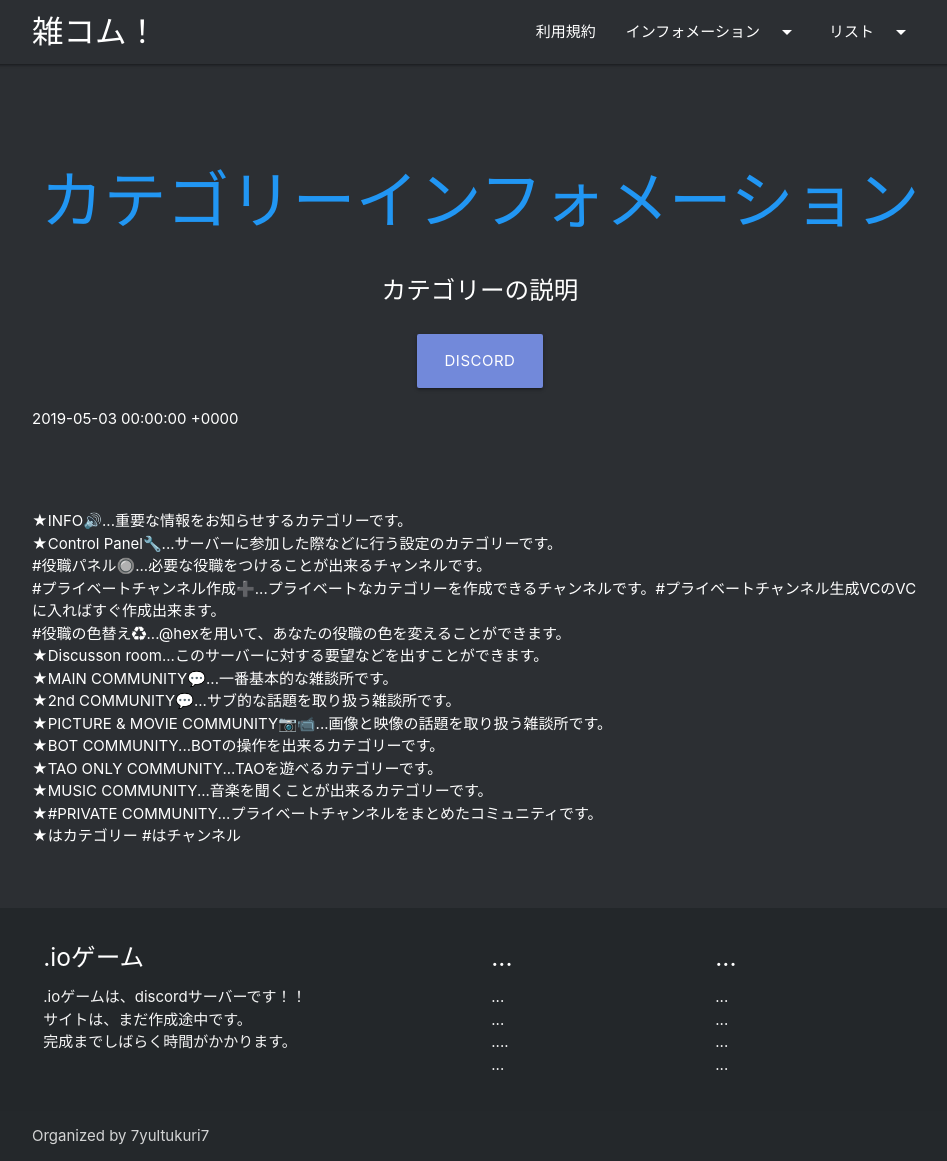
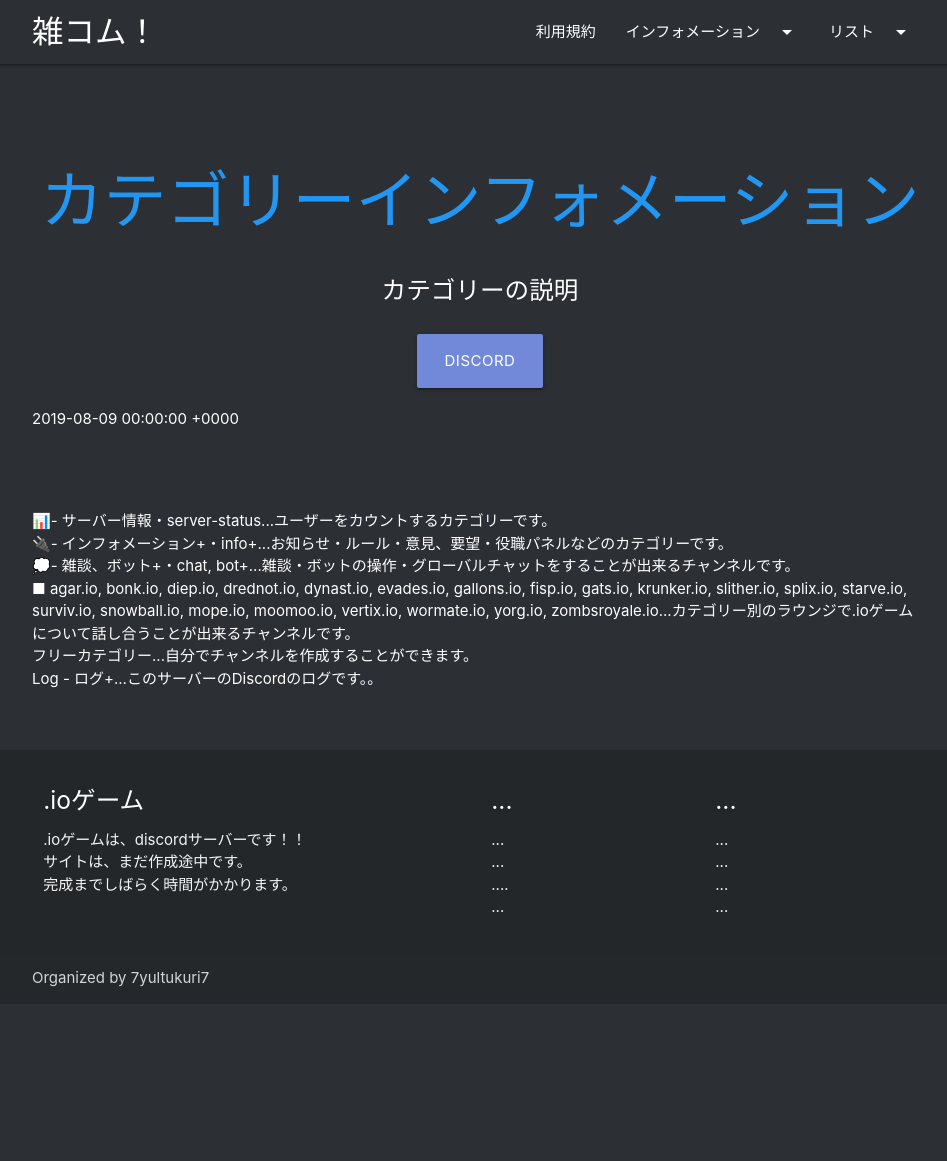
Before and after one commit to 7yultukuri7/iogame-site, a Jekyll site: the page built from docs/_pages/category infomation.html, in a window 1280 px wide. Shown: the whole page, without its empty margins (160-1107 px from the left). Built offline with Jekyll 4.4.1, drawn with Linux system fonts in a browser that asks for light colours; nearby versions of some CDN libraries; after the commit the page ends 1004 px from its top, so only the background shows below that.

Commit message:
Update category infomation.html

```diff
--- a/docs/_pages/category infomation.html
+++ b/docs/_pages/category infomation.html
@@ -7,33 +7,17 @@
   - /category-infomation
   - /カテゴリインフォメーション
   - /category-info
-date: 2019-05-03
+date: 2019-08-09
 ---
 
-★INFO🔊...重要な情報をお知らせするカテゴリーです。<br>
+📊- サーバー情報・server-status...ユーザーをカウントするカテゴリーです。<br>
 
-★Control Panel🔧...サーバーに参加した際などに行う設定のカテゴリーです。<br>
+🔌- インフォメーション+・info+...お知らせ・ルール・意見、要望・役職パネルなどのカテゴリーです。<br>
 
-#役職パネル🔘...必要な役職をつけることが出来るチャンネルです。<br>
+💭-  雑談、ボット+・chat, bot+...雑談・ボットの操作・グローバルチャットをすることが出来るチャンネルです。<br>
 
-#プライベートチャンネル作成➕...プライベートなカテゴリーを作成できるチャンネルです。#プライベートチャンネル生成VCのVCに入ればすぐ作成出来ます。<br>
+■ agar.io, bonk.io, diep.io, drednot.io, dynast.io, evades.io, gallons.io, fisp.io, gats.io, krunker.io, slither.io, splix.io, starve.io, surviv.io, snowball.io, mope.io, moomoo.io, vertix.io, wormate.io, yorg.io, zombsroyale.io...カテゴリー別のラウンジで.ioゲームについて話し合うことが出来るチャンネルです。<br>
 
-#役職の色替え♻...@hexを用いて、あなたの役職の色を変えることができます。<br>
+フリーカテゴリー...自分でチャンネルを作成することができます。<br>
 
-★Discusson room...このサーバーに対する要望などを出すことができます。<br>
-
-★MAIN COMMUNITY💬...一番基本的な雑談所です。<br>
-
-★2nd COMMUNITY💬...サブ的な話題を取り扱う雑談所です。<br>
-
-★PICTURE & MOVIE COMMUNITY📷📹...画像と映像の話題を取り扱う雑談所です。<br>
-
-★BOT COMMUNITY...BOTの操作を出来るカテゴリーです。<br>
-
-★TAO ONLY COMMUNITY...TAOを遊べるカテゴリーです。<br>
-
-★MUSIC COMMUNITY...音楽を聞くことが出来るカテゴリーです。<br>
-
-★#PRIVATE COMMUNITY...プライベートチャンネルをまとめたコミュニティです。<br>
-
-★はカテゴリー #はチャンネル
+Log - ログ+...このサーバーのDiscordのログです。。<br>
```
